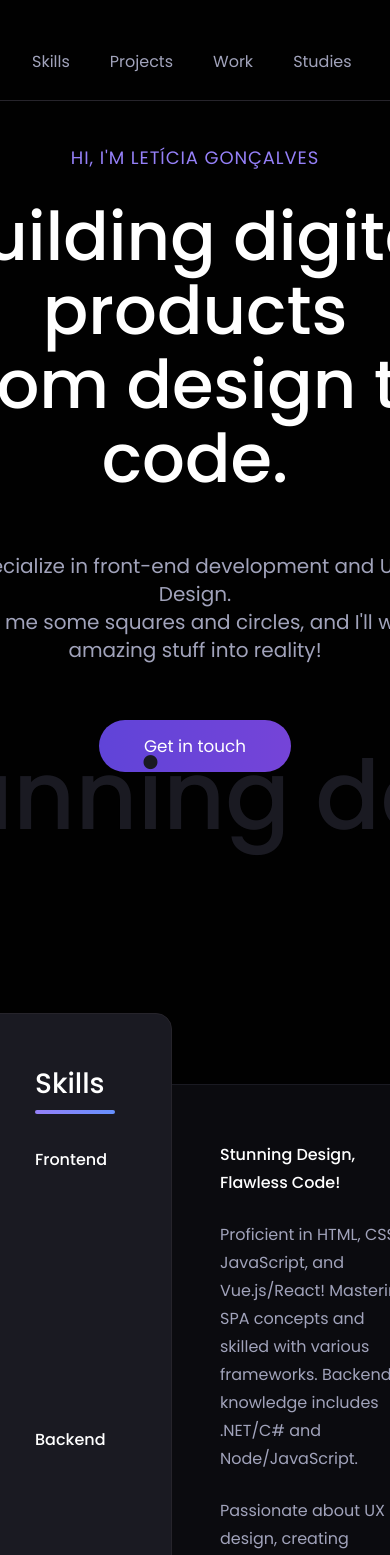
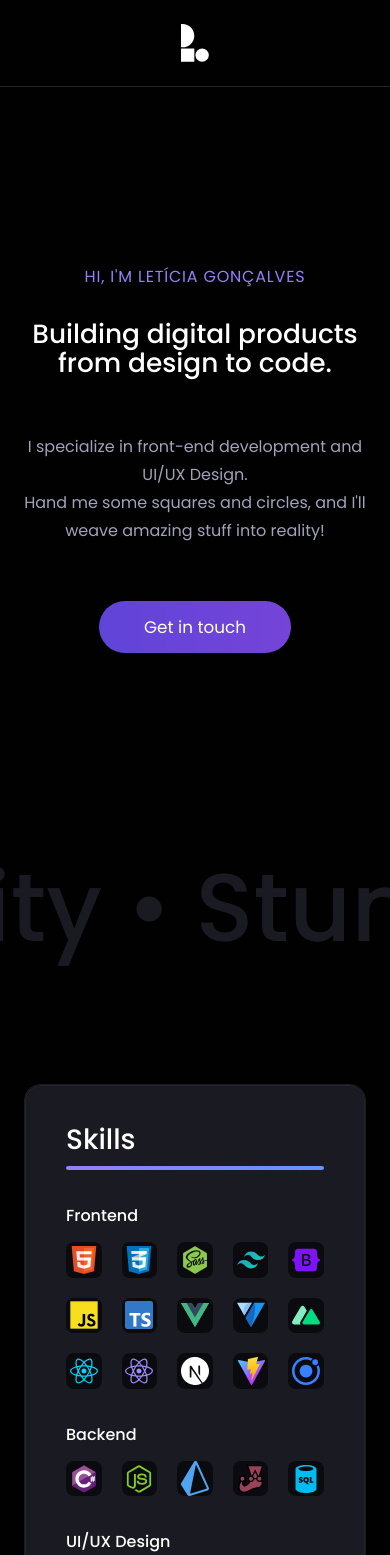
Before and after one commit to devLeticia/webportfolio, a Next.js app: page / in a window 390 px wide. Shown: the top 1555 px of the page. Built offline with nearby package versions, Linux system fonts and the light colour scheme.

Commit message:
test container and other measures in production

```diff
--- a/src/app/globals.css
+++ b/src/app/globals.css
@@ -21,7 +21,7 @@
 body {
   background: #010101;
   color: #A1A3BB;
-  -webkit-font-smoothing: antialiased;
+  -webkit-font-smoothing: antialiased
 }
 
 body,
@@ -40,6 +40,19 @@ button {
   background-image: linear-gradient(to right, #6044d8, #7544d8);
 }
 
+h1 {
+  font-size: 1.65rem;
+  line-height: 1.1;
+}
+
+
+@media screen and (min-width: 800px) {
+  h1 {
+    font-size: 4.4rem;
+    line-height: 1.1;
+  }
+}
+
 button:hover {
   background-image: linear-gradient(to right, #795ded, #8656e7);
 }
@@ -51,12 +64,6 @@ h5,
 h6{
   color: white;
   font-weight: 500;
-}
-
-
-h1 {
-  font-size: 4.2rem;
-  line-height: 1.1;
 }
 
 h3 {
--- a/src/app/home/components/Inspirations.tsx
+++ b/src/app/home/components/Inspirations.tsx
@@ -10,10 +10,8 @@ export default function Inspirations() {
               key={`${index} + ${inspiration.name}`}
               src={`/inspiration-logos/${inspiration.imgFileName}`}
               alt={inspiration.name}
-              //className='dark:invert'
               height={156}
               width={156}
-              // priority
             />
           )
         })}
--- a/src/app/home/components/Intro.tsx
+++ b/src/app/home/components/Intro.tsx
@@ -11,14 +11,14 @@ export default function Intro() {
       className='z-10 flex flex-col w-full max-w-7xl justify-center
     items-center text-center min-h-screen relative'
     >
-      <p className='text-lilac-600 text-lg mt-32 mb-7 tracking-wider'>
+      <p className='text-lilac-600 md:text-lg mt-32 mb-7 tracking-wider'>
         HI, I&apos;M LETÍCIA GONÇALVES
       </p>
       {/* idea to reality, concept to deployment, dream to reality */}
       <h1 className='text-white mb-14'>
       Building digital products<br></br>from design to code.
       </h1>
-      <p className='text-xl'>
+      <p className='md:text-xl'>
       I specialize in front-end development and UI/UX Design.
       <br></br>Hand me some squares and circles, and I&apos;ll weave amazing stuff into reality!
       </p>
@@ -26,7 +26,7 @@ export default function Intro() {
         Get in touch
       </button>
 
-      <div className='w-full animate my-32 flex gap-6  absolute -bottom-32 '>
+      <div className='w-full animate my-32 flex gap-6  absolute -bottom-60 md:-bottom-32 '>
         {carrouselWords.map((word, index) => {
           return (
             <p
--- a/src/app/home/components/Navbar.tsx
+++ b/src/app/home/components/Navbar.tsx
@@ -2,24 +2,23 @@ import Image from 'next/image'
 export default function NavBar() {
   return (
     <nav className='w-full flex justify-center fixed bg-black bg-opacity-90 z-40 backdrop-blur-sm'>
-      <div className='flex pt-6 items-center w-full max-w-4xl justify-between border-solid border-b-dark-500 border-1 border-x-0 border-t-0 px-6'>
+      <div className='flex pt-6 py-6 items-center w-full max-w-4xl justify-center md:justify-between border-solid border-b-dark-500 border-1 border-x-0 border-t-0 px-6'>
         <a href="#intro">
           <Image
             src='/logo.svg'
             alt='Leticia Goncalves Logo'
-            className='dark:invert'
             width={28}
             height={28}
             priority
           />
         </a>
-        <div className='flex gap-6 '>
+        <div className='gap-6 hidden md:flex'>
           {sections.map((section, index) => {
             return (
               <a
                 key={index}
                 href={`#${section.idName}`}
-                className='px-2 active:text-lilac-600 py-6 hover:text-lilac-600 transition-colors duration-200 ease-in-out'
+                className='px-2 active:text-lilac-600  hover:text-lilac-600 transition-colors duration-200 ease-in-out'
               >
                 {section.title}
               </a>
--- a/src/app/home/components/Skills.tsx
+++ b/src/app/home/components/Skills.tsx
@@ -10,8 +10,8 @@ export default function Stacks() {
   }
 
   return (
-    <div className='bg-dark-800 w-full  p-14 relative border-solid border-1 border-dark-700 rounded-2xl flex'>
-      <div className='bg-dark-700 -mt-32 -mb-32 w-full max-w-lg  rounded-2xl border-solid border-1 border-dark-500 p-14 '>
+    <div className='bg-dark-800 md:w-full md:p-14 relative border-solid border-1 border-dark-700 rounded-2xl flex'>
+      <div className='bg-dark-700 md:-mt-32 md:-mb-32 w-full md:max-w-lg  rounded-2xl border-solid border-1 border-dark-500 p-10 md:p-14 '>
         <h4>Skills</h4>
         <div className='h-1 mt-3 rounded-full w-full bg-gradient-to-r from-lilac-600  to-sky-600'></div>
         <div>
@@ -25,7 +25,7 @@ export default function Stacks() {
                   {item.stack.map((stack, index) => {
                     return (
                       <div key={`${index} + ${stack.name}`}>
-                        <div className='h-14 rounded-lg flex items-center justify-center w-full bg-dark-800'>
+                        <div className='aspect-square	 rounded-lg flex items-center justify-center w-full bg-dark-800'>
                           <Image
                             src={`/skills-logo${stack.iconPath}`}
                             alt={stack.name}
@@ -42,7 +42,7 @@ export default function Stacks() {
           })}
         </div>
       </div>
-      <div className='flex flex-col justify-between max-w-xs  pl-12'>
+      <div className='md:flex flex-col justify-between max-w-xs pl-12 hidden'>
         <div>
           <h2 className='text-white font-medium'>Stunning Design, Flawless Code!</h2>
           <p className='mt-6'>
--- a/src/app/page.tsx
+++ b/src/app/page.tsx
@@ -13,8 +13,8 @@ export default function Home() {
     <>
       {/* //https://visual.systems/training?ref=onepagelove */}
       <NavBar />
-      <main className='flex gap-20 flex-col items-center w-full justify-center overflow-hidden'>
-        <div className='max-w-4xl'>
+      <main className='flex gap-20 px-6 flex-col items-center w-full justify-center border-box overflow-y-scroll'>
+        <div className='container max-w-4xl'>
           <section id='intro'>
             <Intro />
           </section>
```
